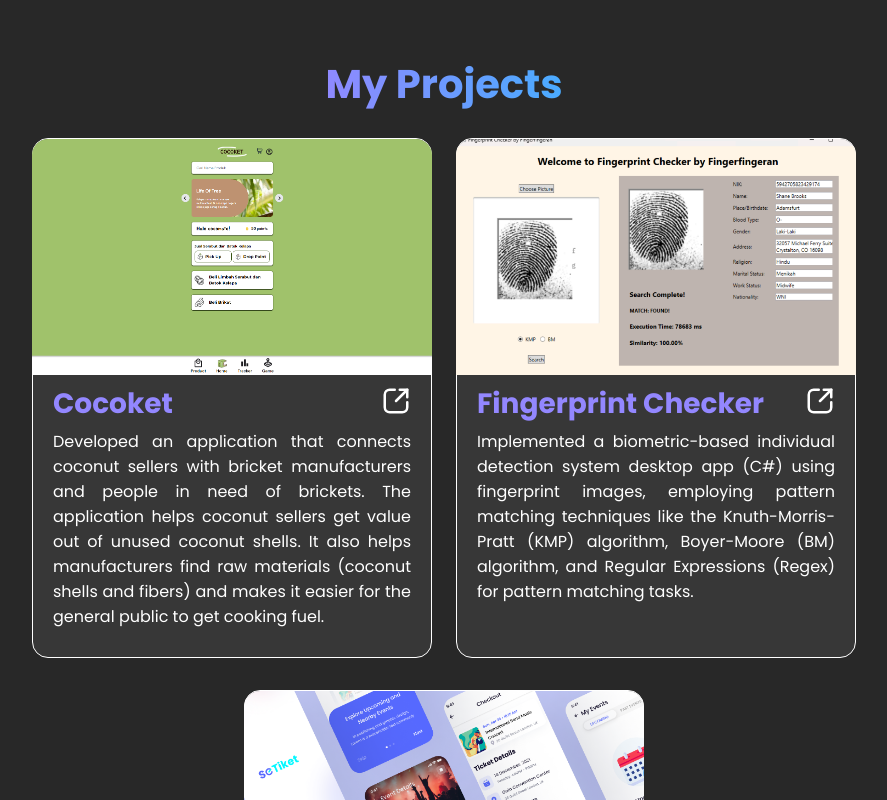
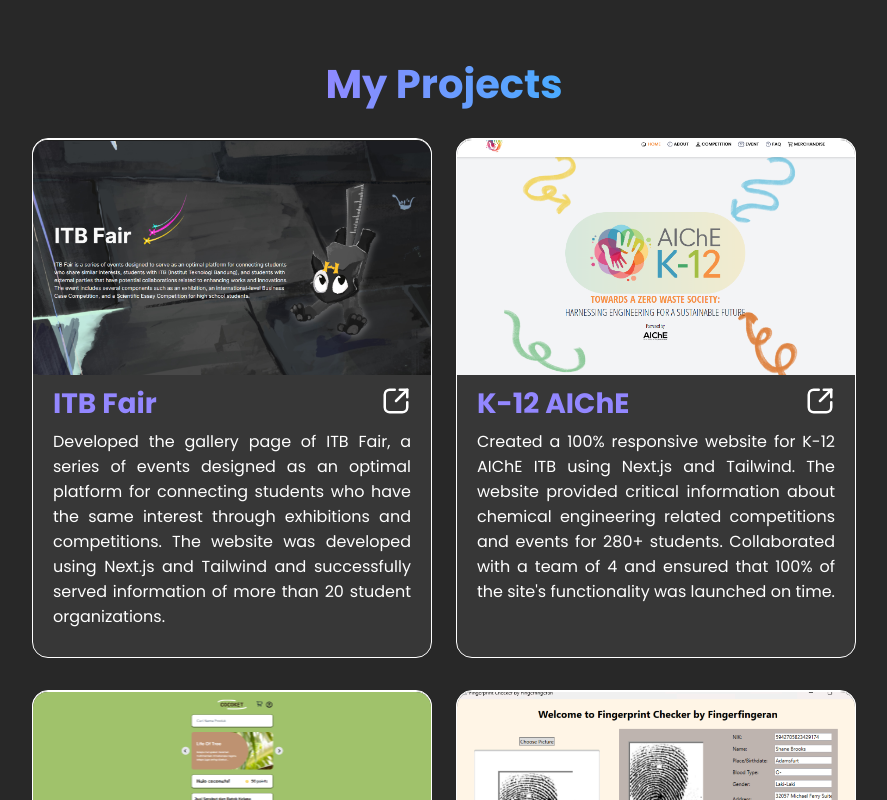
Before and after one commit to neokoda/Tugas-Portofolio, a plain HTML site: page index.html in a window 1280 px wide. Shown: the part 940-1740 px from the top of the page, without its empty margins (196-1083 px from the left). Drawn offline with Linux system fonts and the light colour scheme.

Commit message:
feat : updated projects

```diff
--- a/index.html
+++ b/index.html
@@ -67,6 +67,33 @@
           <h2 class="gradient-text">My Projects</h2>
           <div id="projects">
             <div class="project-card">
+              <img src="./img/projects/itbfair.png" alt="ITB Fair" class="project-img"/>
+              <div class="project-title-link">
+                <h3>ITB Fair</h3>
+                <a href="https://itbfair.com">
+                  <img src="./img/icons/link.svg" alt="To ITB Fair" class="external-link"/>
+                </a>
+              </div>
+              <p>Developed the gallery page of ITB Fair, a series of events designed as an optimal platform for connecting students who have the same interest through exhibitions and competitions.
+                 The website was developed using Next.js and Tailwind and successfully served information of more than 20 student organizations.
+              </p>
+            </div>
+
+          <div class="project-card">
+            <img src="./img/projects/k12aiche.png" alt="k12aiche" class="project-img"/>
+            <div class="project-title-link">
+              <h3>K-12 AIChE</h3>
+              <a href="https://k12aicheitb.com/">
+                <img src="./img/icons/link.svg" alt="To K-12 AIChE" class="external-link"/>
+              </a>
+            </div>
+            <p>Created a 100% responsive website for K-12 AIChE ITB using Next.js and Tailwind.
+               The website provided critical information about chemical engineering related competitions and events for 280+ students.
+               Collaborated with a team of 4 and ensured that 100% of the site's functionality was launched on time.
+            </p>
+          </div>
+
+            <div class="project-card">
               <img src="./img/projects/cocoket.png" alt="Cocoket" class="project-img"/>
               <div class="project-title-link">
                 <h3>Cocoket</h3>
--- a/style.css
+++ b/style.css
@@ -171,6 +171,8 @@ h1 {
   height: 240px;
   object-fit: cover;
   padding: 0px 0px 4px 0px;
+  border: 1px solid white;
+  border-bottom: none;
 }
 
 .project-card p {
@@ -274,6 +276,8 @@ footer ul li {
   .project-img {
     width: 300px;
     height: 180px;
+    border: 1px solid white;
+    border-bottom: none;
   }
 
   #tech-stack img {
```
Also changed, not shown: img/projects/itbfair.png (added), img/projects/k12aiche.png (added).
